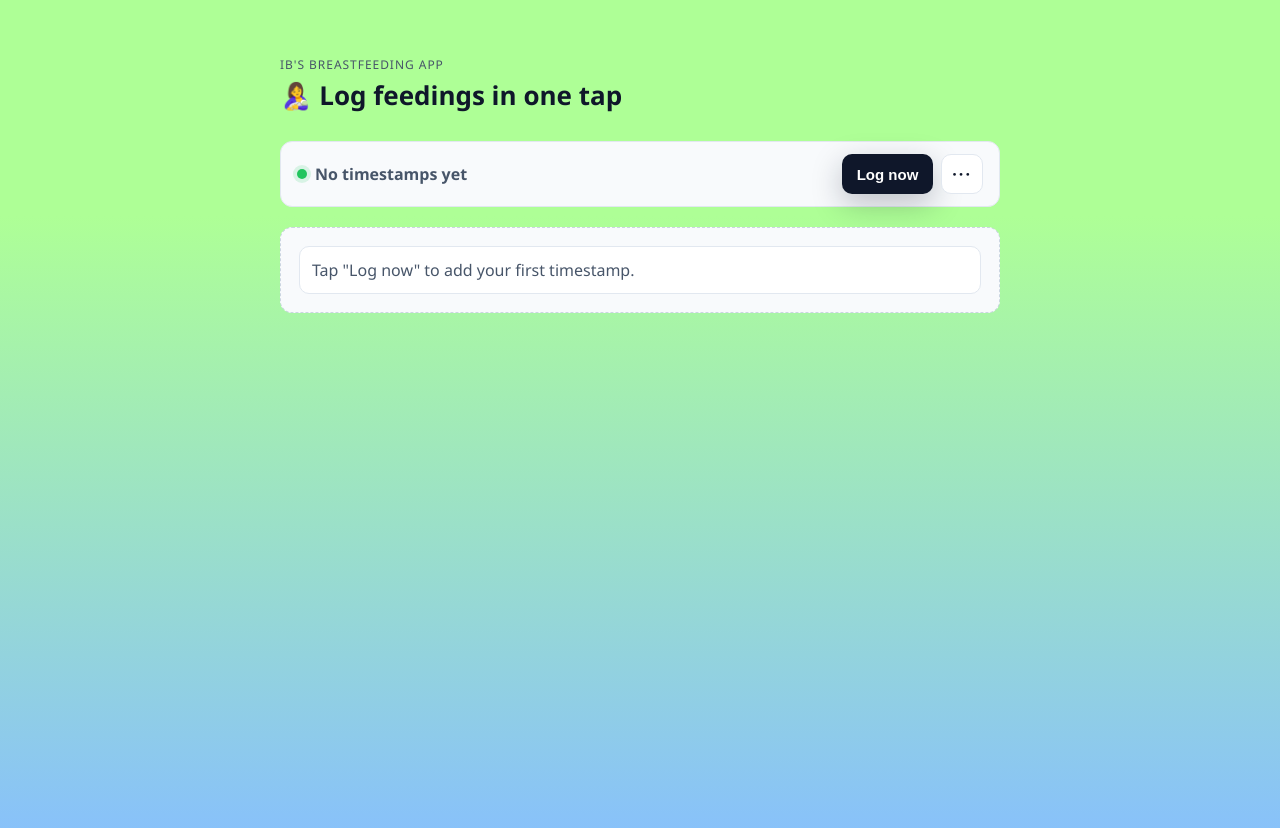
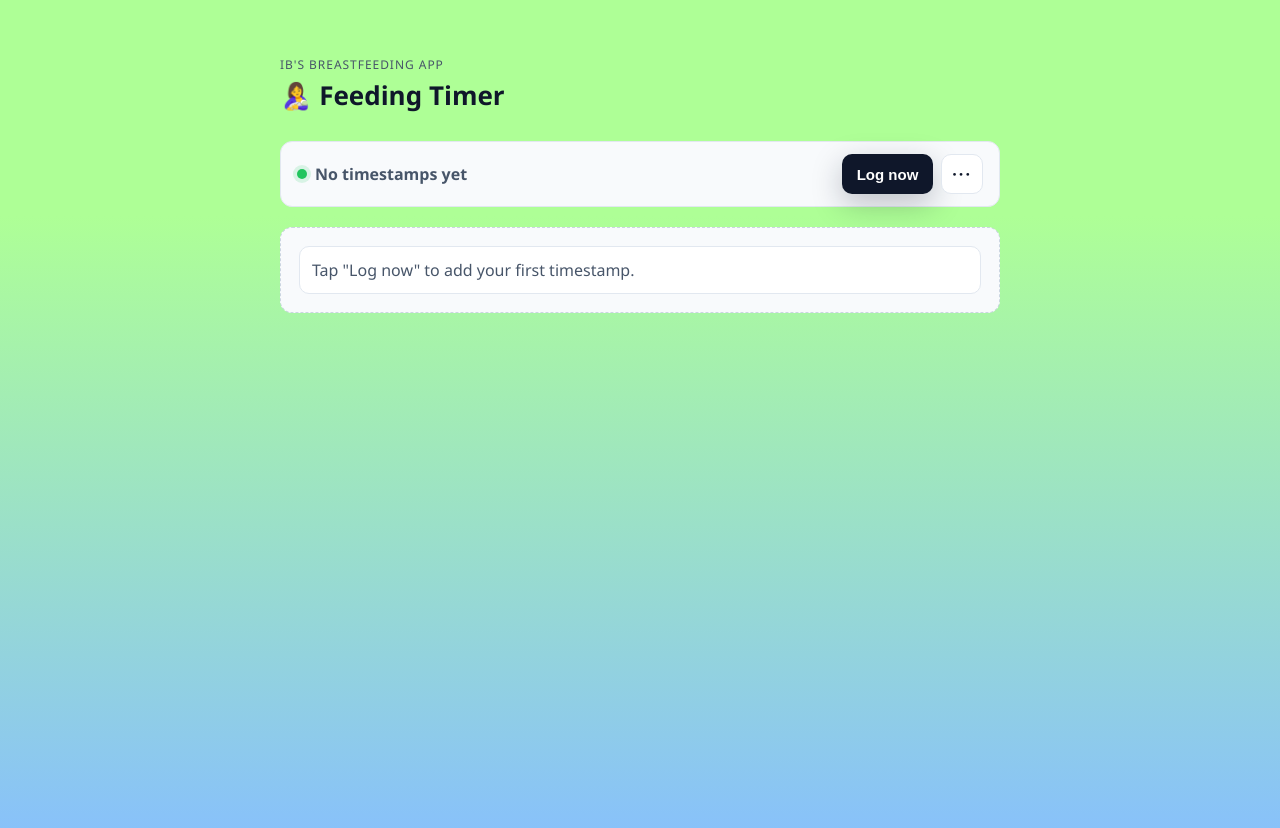
Before and after one commit to FeffCodeMaster/breastfeeding-timer-app, a React (Create React App) app in the folder my-app/: page / in a window 1280 px wide. Shown: the top 828 px of the page. Built offline with nearby package versions, Linux system fonts and the light colour scheme.

Commit message:
Small tweaks to wording

```diff
--- a/my-app/src/App.tsx
+++ b/my-app/src/App.tsx
@@ -114,8 +114,8 @@ function App() {
       <main className="panel">
         <header className="panel__header">
           <div>
-            <p className="eyebrow"> IB's Breastfeeding App</p>
-            <h1>🤱 Log feedings in one tap</h1>
+            <p className="eyebrow">IB's Breastfeeding App</p>
+            <h1>🤱 Feeding Timer </h1>
           </div>
         </header>
 
```
